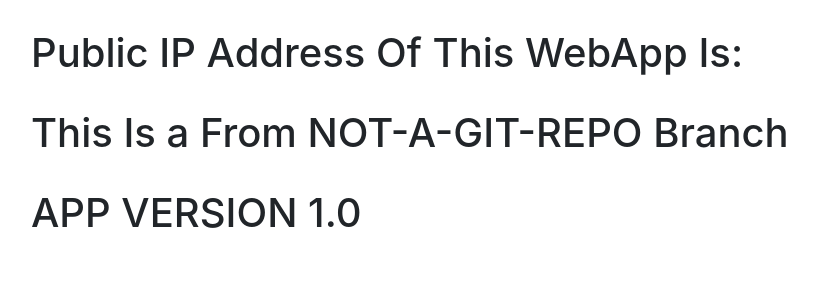
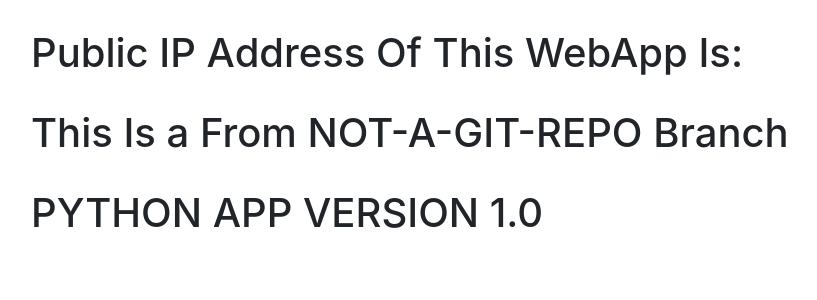
Before and after one commit to SreeVeerDevOps/python-fastapi-docker-public, a FastAPI app: page / in a window 1280 px wide. Shown: the part 291-591 px from the top of the page, without its empty margins (54-871 px from the left). Run offline with FastAPI, Linux system fonts and the light colour scheme; some libraries are stand-ins or nearby versions.

Commit message:
Updated App versio

```diff
--- a/templates/index.html
+++ b/templates/index.html
@@ -15,7 +15,7 @@
         <h1>Your Container Is Running Python Version: {{ python_version }}</h1><br>
         <h1>Public IP Address Of This WebApp Is: {{ IP }}</h1><br>
         <h1>This Is a From {{ branch_name }} Branch</h1><br>
-        <h1>APP VERSION 1.0</h1><br>
+        <h1>PYTHON APP VERSION 1.0</h1><br>
     </div>
 
     <!-- Bootstrap JS -->
```
